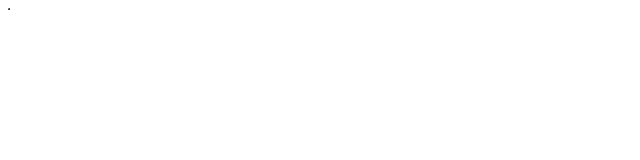
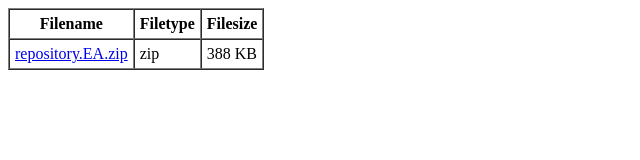
Before and after one commit to EA4all/REPO, a plain HTML site: page index.html in a window 1280 px wide. Shown: the whole page, without its empty margins (0-640 px from the left). Drawn offline with Linux system fonts and the light colour scheme.

Commit message:
Update index.html

```diff
--- a/index.html
+++ b/index.html
@@ -1,3 +1,4 @@
 <TABLE border=1 cellpadding=5 cellspacing=0 class=whitelinks>
-
+<TR><TH>Filename</TH><th>Filetype</th><th>Filesize</th></TR>
+<TR><TD><a href="repository.EA.zip">repository.EA.zip</a></td><td>zip</td><td>388 KB</td></TR>
 </TABLE>
```
